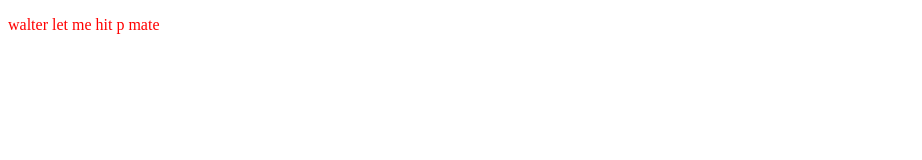
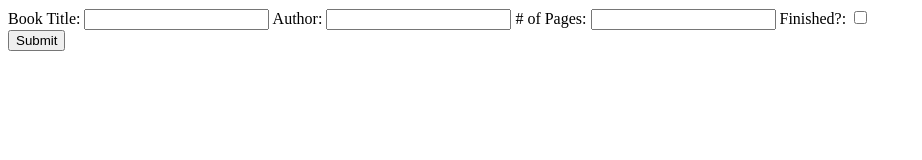
Before and after one commit to Snack-Time/library, a plain HTML site: page index.html in a window 1280 px wide. Shown: the whole page, without its empty margins (0-922 px from the left). Drawn offline with Linux system fonts and the light colour scheme.

Commit message:
added form in html

```diff
--- a/index.html
+++ b/index.html
@@ -8,7 +8,16 @@
     <link rel="stylesheet" href="styles.css">
 </head>
 <body>
-    <p>walter let me hit p mate</p>
+    <form method="post" action="README.md">
+        <label for="title">Book Title: </label>
+        <input type="text">
+        <label for="author">Author: </label>
+        <input type="text">
+        <label for="pages"># of Pages: </label>
+        <input type="number">
+        <label for="read">Finished?: </label>
+        <input type="checkbox"></form>
+        <button type="submit">Submit</button>
 </body>
 <script src="script.js"></script>
 </html>
--- a/script.js
+++ b/script.js
@@ -1 +1,12 @@
-p
+let myLibrary = [];
+
+function book(title, author, pages, read) {
+    title = this.title
+    author = this.author
+    pages = this.pages
+    read = this.read
+};
+
+function addBook() {
+
+};
```
